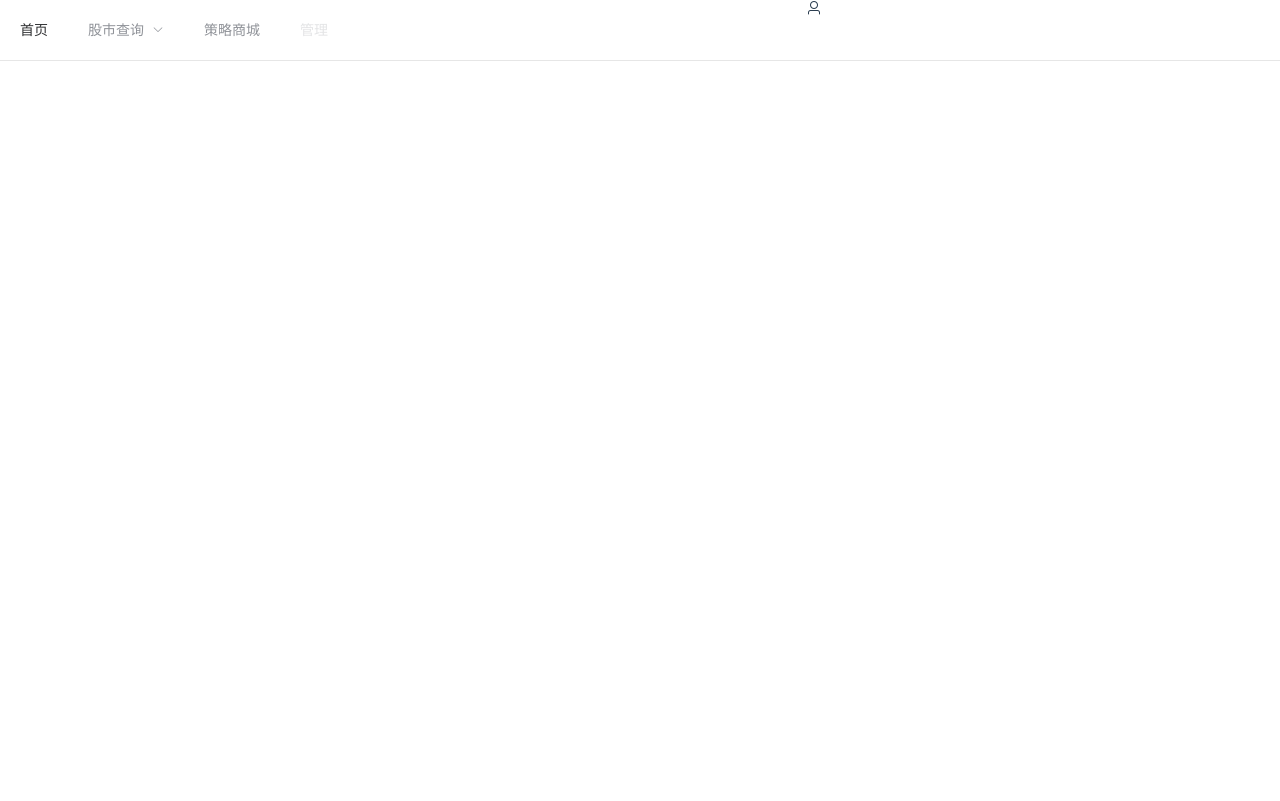
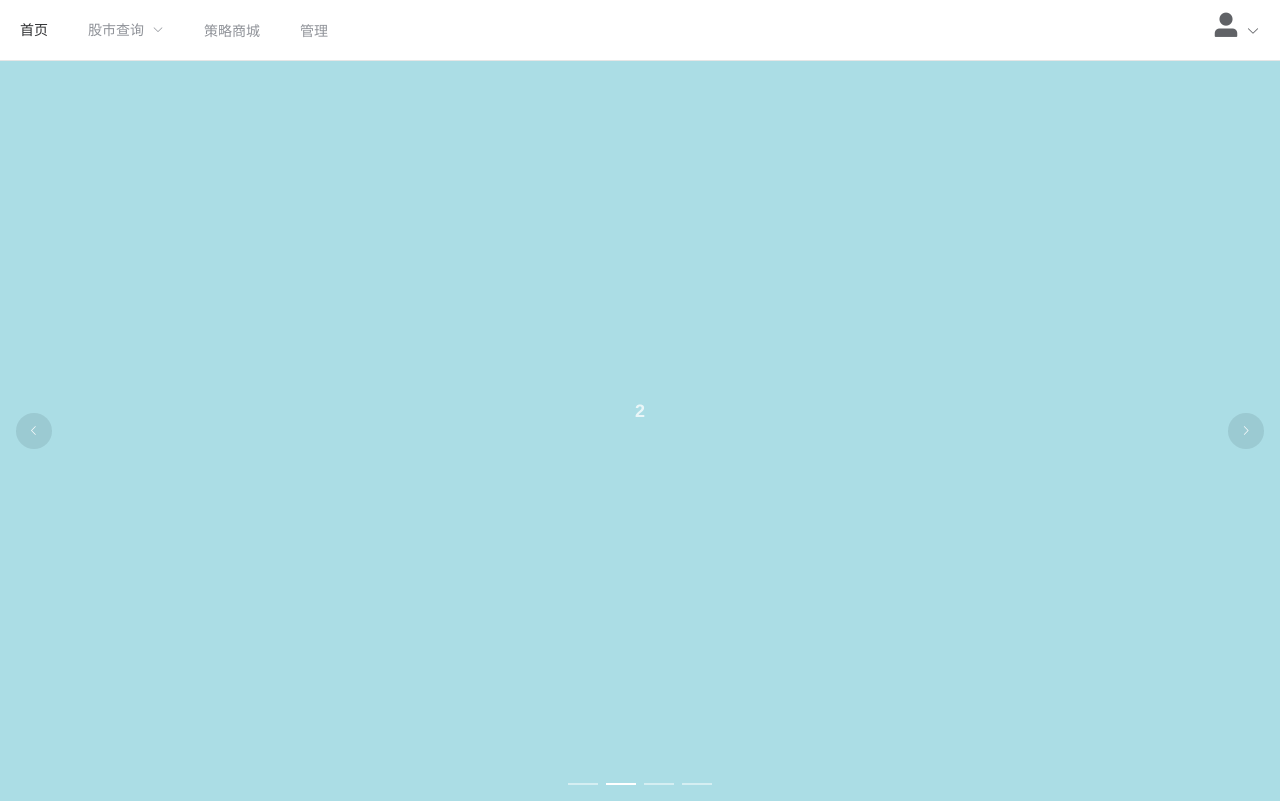
Before and after one commit to swh256/Quantitative-Transaction-SS, a Vue app in the folder vue/: page /login/register in a window 1280 px wide. Built offline with nearby package versions, Linux system fonts and the light colour scheme.

Commit message:
完成路由配置及json格式数据表格显示

```diff
--- a/vue/public/index.html
+++ b/vue/public/index.html
@@ -5,7 +5,15 @@
     <meta http-equiv="X-UA-Compatible" content="IE=edge">
     <meta name="viewport" content="width=device-width,initial-scale=1.0">
     <link rel="icon" href="<%= BASE_URL %>favicon.ico">
-    <title><%= htmlWebpackPlugin.options.title %></title>
+<!--    <title><%= htmlWebpackPlugin.options.title %></title>-->
+      <title>量化交易服务平台</title>
+      <style>
+          html,
+          body {
+              margin: 0;
+              height: 100%;
+          }
+      </style>
   </head>
   <body>
     <noscript>
--- a/vue/src/App.vue
+++ b/vue/src/App.vue
@@ -10,6 +10,7 @@
   -webkit-font-smoothing: antialiased;
   -moz-osx-font-smoothing: grayscale;
   text-align: center;
+  height: 100%;
   color: #2c3e50;
 }
 
@@ -25,4 +26,5 @@
 #nav a.router-link-exact-active {
   color: #42b983;
 }
+
 </style>
--- a/vue/src/css/index.css
+++ b/vue/src/css/index.css
@@ -1,4 +1,35 @@
-body{
-    margin:0;
-    padding:0;
+/*body{*/
+/*    margin:0;*/
+/*    padding:0;*/
+/*}*/
+html,body,#app,.el-container,div.index{
+    /*设置内部填充为0，几个布局元素之间没有间距*/
+    padding: 0px;
+    /*外部间距也是如此设置*/
+    margin: 0px;
+    /*统一设置高度为100%*/
+    height: 100%;
 }
+
+.el-icon-user-solid{
+    font-size: 30px;
+}
+
+.index-nav-right{
+    margin-right: 20px;
+    margin-top: 10px;
+    float: right;
+    align: middle;
+}
+
+a,.router-link-active {
+    text-decoration: none;
+}
+
+.el-carousel__item h3{
+    color: #ffffff;
+    font-size: 18px;
+    opacity: 0.75;
+    line-height: 700px;
+    margin: 0;
+}
--- a/vue/src/views/index.vue
+++ b/vue/src/views/index.vue
@@ -1,30 +1,39 @@
 <template>
   <div class="index">
-    <el-menu :default-active="activeIndex" class="el-menu-demo" mode="horizontal" @select="handleSelect">
+    <!--  导航栏  -->
+    <el-menu :default-active="1" class="el-menu-demo" mode="horizontal" @select="handleSelect">
       <el-menu-item index="1">首页</el-menu-item>
       <el-submenu index="2">
         <template slot="title">股市查询</template>
-        <el-menu-item index="2-1">选项1</el-menu-item>
-        <el-menu-item index="2-2">选项2</el-menu-item>
-        <el-menu-item index="2-3">选项3</el-menu-item>
-        <el-submenu index="2-4">
-          <template slot="title">选项4</template>
-          <el-menu-item index="2-4-1">选项1</el-menu-item>
-          <el-menu-item index="2-4-2">选项2</el-menu-item>
-          <el-menu-item index="2-4-3">选项3</el-menu-item>
-        </el-submenu>
+        <router-link :to="{name:'stockMarketQuotation'}"><el-menu-item index="2-1">整体行情查询</el-menu-item></router-link>
+        <router-link :to="{name:'stockQuotation'}"><el-menu-item index="2-2">单只股票查询</el-menu-item></router-link>
       </el-submenu>
-      <el-menu-item index="3">策略商城</el-menu-item>
-      <el-menu-item index="4" disabled>管理</el-menu-item>
-      <div class="index-nav-left" v-if="false">
+      <el-menu-item index="3"><router-link :to="{name:'strategyStore'}">策略商城</router-link></el-menu-item>
+      <el-menu-item index="4"><router-link :to="{name:'manager'}">管理</router-link></el-menu-item>
+      <div class="index-nav-right" type="flex" v-if="false">
         <el-button  >登录</el-button>
         <el-button  >注册</el-button>
       </div>
-      <div class="index-nav-left" v-else>
-        <i class="el-icon-user"></i>
+      <div class="index-nav-right" type="flex" v-else>
+        <el-dropdown>
+          <span class="el-dropdown-link">
+            <i class="el-icon-user-solid" ></i>
+            <i class="el-icon-arrow-down el-icon--right"></i>
+          </span>
+          <el-dropdown-menu slot="dropdown">
+            <el-dropdown-item>用户信息</el-dropdown-item>
+            <el-dropdown-item divided>退出登录</el-dropdown-item>
+          </el-dropdown-menu>
+        </el-dropdown>
       </div>
+    </el-menu>
+    <!--  主页图片  -->
+    <el-carousel :interval="5000" arrow="always" style="background-color: #abdde5" :height="hdgd">
+      <el-carousel-item v-for="item in 4" :key="item">
+        <h3>{{ item }}</h3>
+      </el-carousel-item>
+    </el-carousel>
 
-    </el-menu>
     <div>{{number}}</div>
   </div>
 </template>
@@ -40,11 +49,27 @@ export default {
   data(){
     return{
       number:'',
+      hdgd: '740px',
     }
   },
   methods:{
     get_Test(){
 
+    }
+  },
+  mounted() {
+    let that = this;
+    window.onresize = function windowResize() {
+      // 通过捕获系统的onresize事件触发我们需要执行的事件
+      var w = window.innerWidth
+      var h = 740
+      if (w > 1156) {
+        h = 740
+      } else {
+        h = 0.64 * w
+      }
+      that.hdgd = h + 'px'
+      console.log(that.hdgd)
     }
   }
 }
--- a/vue/src/views/manager.vue
+++ b/vue/src/views/manager.vue
@@ -1,12 +1,114 @@
 <template>
 <div class="manager">
-  <h1>MANAGER</h1>
+  <h1><el-button @click="Push_User_Info">Manager</el-button></h1><hr>
+  <el-container style="height: 500px; border: 1px solid #eee">
+    <el-aside width="200px" style="background-color: rgb(238, 241, 246)">
+      <el-menu :default-openeds="['1', '3']">
+        <el-submenu index="1">
+          <template slot="title"><i class="el-icon-message"></i>导航一</template>
+          <el-menu-item-group>
+            <template slot="title">分组一</template>
+            <el-menu-item index="1-1">选项1</el-menu-item>
+            <el-menu-item index="1-2">选项2</el-menu-item>
+          </el-menu-item-group>
+          <el-menu-item-group title="分组2">
+            <el-menu-item index="1-3">选项3</el-menu-item>
+          </el-menu-item-group>
+          <el-submenu index="1-4">
+            <template slot="title">选项4</template>
+            <el-menu-item index="1-4-1">选项4-1</el-menu-item>
+          </el-submenu>
+        </el-submenu>
+        <el-submenu index="2">
+          <template slot="title"><i class="el-icon-menu"></i>导航二</template>
+          <el-menu-item-group>
+            <template slot="title">分组一</template>
+            <el-menu-item index="2-1">选项1</el-menu-item>
+            <el-menu-item index="2-2">选项2</el-menu-item>
+          </el-menu-item-group>
+          <el-menu-item-group title="分组2">
+            <el-menu-item index="2-3">选项3</el-menu-item>
+          </el-menu-item-group>
+          <el-submenu index="2-4">
+            <template slot="title">选项4</template>
+            <el-menu-item index="2-4-1">选项4-1</el-menu-item>
+          </el-submenu>
+        </el-submenu>
+        <el-submenu index="3">
+          <template slot="title"><i class="el-icon-setting"></i>导航三</template>
+          <el-menu-item-group>
+            <template slot="title">分组一</template>
+            <el-menu-item index="3-1">选项1</el-menu-item>
+            <el-menu-item index="3-2">选项2</el-menu-item>
+          </el-menu-item-group>
+          <el-menu-item-group title="分组2">
+            <el-menu-item index="3-3">选项3</el-menu-item>
+          </el-menu-item-group>
+          <el-submenu index="3-4">
+            <template slot="title">选项4</template>
+            <el-menu-item index="3-4-1">选项4-1</el-menu-item>
+          </el-submenu>
+        </el-submenu>
+      </el-menu>
+    </el-aside>
+
+    <el-container>
+      <el-header style="text-align: right; font-size: 12px">
+        <el-dropdown>
+          <i class="el-icon-setting" style="margin-right: 15px"></i>
+          <el-dropdown-menu slot="dropdown">
+            <el-dropdown-item>查看</el-dropdown-item>
+            <el-dropdown-item>新增</el-dropdown-item>
+            <el-dropdown-item>删除</el-dropdown-item>
+          </el-dropdown-menu>
+        </el-dropdown>
+        <span>王小虎</span>
+      </el-header>
+
+      <el-main>
+        <el-table :data="tableData">
+          <el-table-column prop="email" label="日期" width="140">
+          </el-table-column>
+          <el-table-column prop="userPassword" label="姓名" width="120">
+          </el-table-column>
+          <el-table-column prop="userAuthority" label="地址">
+          </el-table-column>
+          <el-table-column prop="capitalReady" label="姓名" width="120">
+          </el-table-column>
+          <el-table-column prop="userId" label="地址">
+          </el-table-column>
+        </el-table>
+      </el-main>
+    </el-container>
+  </el-container>
 </div>
 </template>
 
 <script>
+import axios from "axios";
+
 export default {
-  name: "manager"
+  name: "manager",
+  data(){
+    return{
+      tableData: [],
+    }
+  },
+  methods:{
+    Push_User_Info(){
+      axios.get('http://192.168.43.95:5000/manager/getUserInfoList')
+          .then(data => {
+            if (data.status == 200) {
+              this.tableData = data.data
+              console.log(data)
+            } else {
+              // alert('加载错误!')
+              console.log(data)
+            }
+          })
+      // alert(this.testData);
+    }
+  }
 }
 </script>
 
--- a/vue/src/views/userInfo.vue
+++ b/vue/src/views/userInfo.vue
@@ -6,7 +6,8 @@
 
 <script>
 export default {
-  name: "userInfo"
+  name: "userInfo",
+  userInfoList:''
 }
 </script>
 
```
Also changed, not shown: 1 other file (tests, documents, lock files or other folders).
